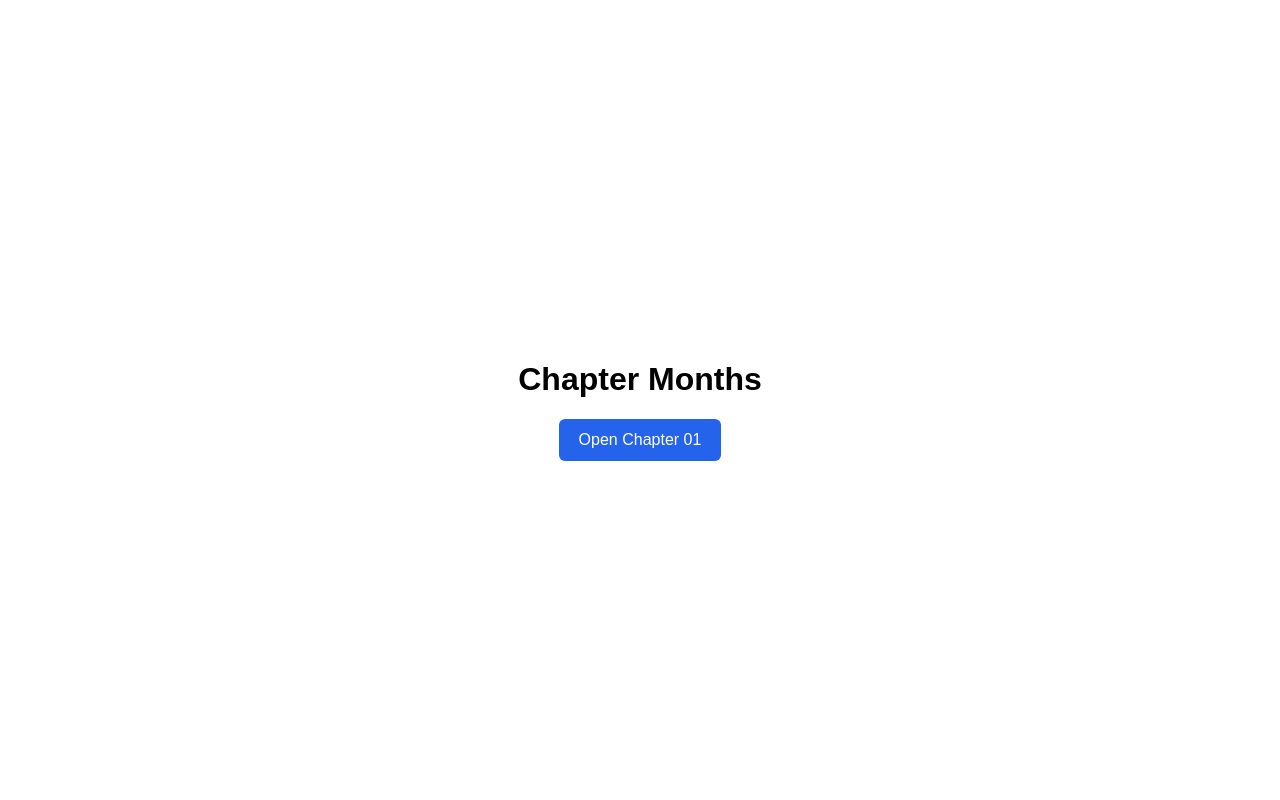
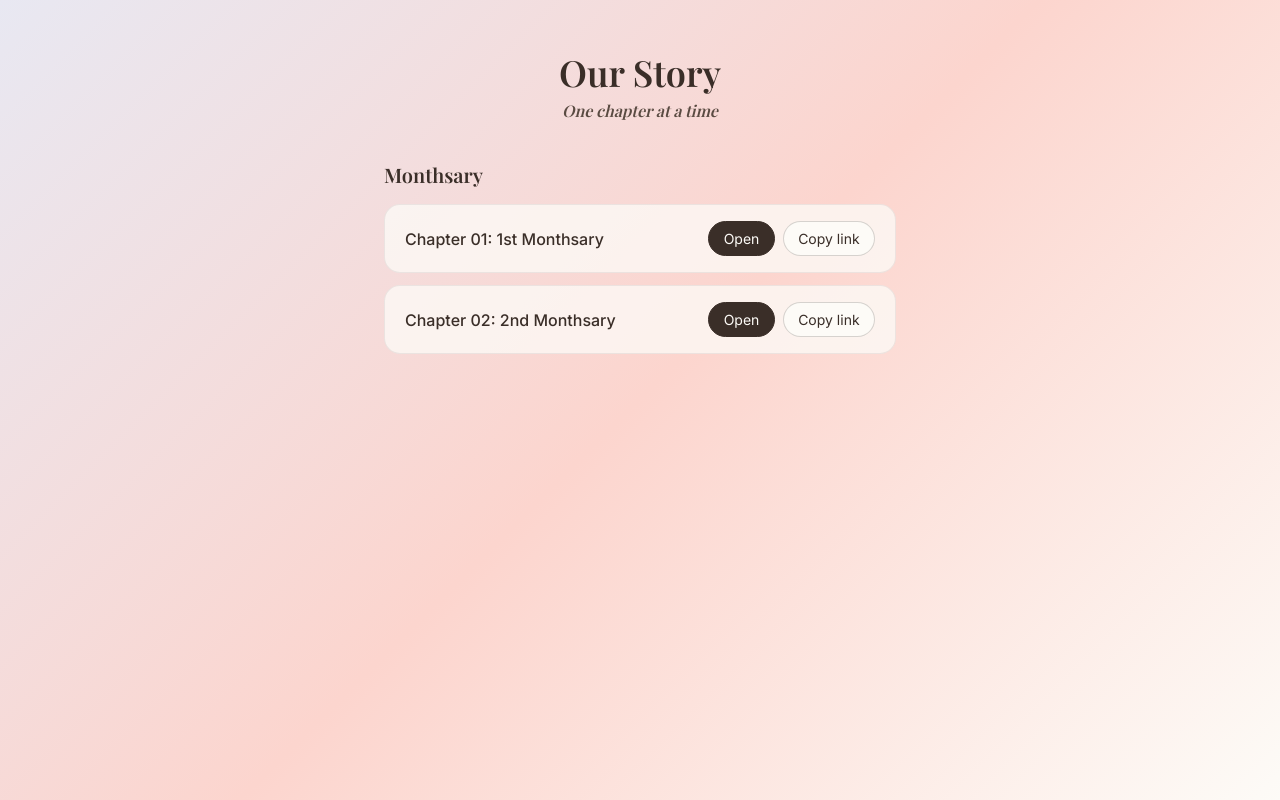
Before and after one commit to 1vannce-alt/our-story, a plain HTML site: page index.html in a window 1280 px wide. Drawn offline with nearby package versions, Linux system fonts and the light colour scheme; a web font is replaced by a local one.

Commit message:
chore: group chapters into monthsary and anniversary folders

```diff
--- a/index.html
+++ b/index.html
@@ -3,37 +3,208 @@
   <head>
     <meta charset="UTF-8" />
     <meta name="viewport" content="width=device-width, initial-scale=1.0" />
-    <title>Chapter Months</title>
+    <title>Our Story</title>
+    <link rel="icon" href="monthsary/chapter-01/assets/icon.svg" type="image/svg+xml" />
+    <link rel="preconnect" href="https://fonts.googleapis.com" />
+    <link rel="preconnect" href="https://fonts.gstatic.com" crossorigin />
+    <link
+      href="https://fonts.googleapis.com/css2?family=Inter:wght@400;500&family=Playfair+Display:ital,wght@0,600;1,400&display=swap"
+      rel="stylesheet"
+    />
     <style>
+      :root {
+        --color-cream: #fdfbf7;
+        --color-blush: #fcd5ce;
+        --color-lavender: #e8e8f2;
+        --color-text-dark: #3a2e28;
+        --color-text-light: #5a4b42;
+      }
+
+      * {
+        box-sizing: border-box;
+      }
+
       body {
-        display: grid;
         min-height: 100vh;
         margin: 0;
-        place-items: center;
-        font-family: Arial, sans-serif;
+        padding: 3rem 1.25rem;
+        font-family: "Inter", sans-serif;
+        color: var(--color-text-dark);
+        background: linear-gradient(-45deg, var(--color-cream), var(--color-blush), var(--color-lavender));
+        background-attachment: fixed;
       }
 
       main {
+        max-width: 32rem;
+        margin: 0 auto;
+      }
+
+      h1,
+      h2 {
+        font-family: "Playfair Display", serif;
+        font-weight: 600;
+      }
+
+      h1 {
+        margin: 0 0 0.25rem;
+        font-size: 2.25rem;
         text-align: center;
       }
 
-      .button {
-        display: inline-block;
-        padding: 0.75rem 1.25rem;
-        color: #fff;
-        background-color: #2563eb;
-        border-radius: 0.375rem;
-        text-decoration: none;
+      .subtitle {
+        margin: 0 0 2.5rem;
+        font-family: "Playfair Display", serif;
+        font-style: italic;
+        color: var(--color-text-light);
+        text-align: center;
       }
 
-      .button:hover {
-        background-color: #1d4ed8;
+      h2 {
+        margin: 0 0 1rem;
+        font-size: 1.25rem;
+      }
+
+      section + section {
+        margin-top: 2.5rem;
+      }
+
+      .chapters {
+        display: grid;
+        gap: 0.75rem;
+        margin: 0;
+        padding: 0;
+        list-style: none;
+      }
+
+      .card {
+        display: flex;
+        flex-wrap: wrap;
+        align-items: center;
+        justify-content: space-between;
+        gap: 0.75rem;
+        padding: 1rem 1.25rem;
+        background: rgba(253, 251, 247, 0.75);
+        border: 1px solid rgba(58, 46, 40, 0.08);
+        border-radius: 1rem;
+      }
+
+      .card-title {
+        font-weight: 500;
+      }
+
+      .actions {
+        display: flex;
+        gap: 0.5rem;
+      }
+
+      .button {
+        padding: 0.5rem 0.9rem;
+        font: inherit;
+        font-size: 0.875rem;
+        color: var(--color-text-dark);
+        text-decoration: none;
+        cursor: pointer;
+        background: var(--color-cream);
+        border: 1px solid rgba(58, 46, 40, 0.2);
+        border-radius: 999px;
+      }
+
+      .button:hover,
+      .button:focus-visible {
+        background: var(--color-blush);
+      }
+
+      .button-primary {
+        color: var(--color-cream);
+        background: var(--color-text-dark);
+        border-color: var(--color-text-dark);
+      }
+
+      .button-primary:hover,
+      .button-primary:focus-visible {
+        color: var(--color-text-dark);
       }
     </style>
   </head>
   <body>
     <main>
-      <h1>Chapter Months</h1>
-      <a class="button" href="chapter-01-month/index.html">Open Chapter 01</a>
+      <h1>Our Story</h1>
+      <p class="subtitle">One chapter at a time</p>
+      <div id="sections"></div>
     </main>
+
+    <script>
+      // Add a new chapter by adding one line here.
+      // url: a path inside this site (ends with "/") or a full external link.
+      const chapters = [
+        { section: "Monthsary", title: "Chapter 01: 1st Monthsary", url: "monthsary/chapter-01/" },
+        {
+          section: "Monthsary",
+          title: "Chapter 02: 2nd Monthsary",
+          url: "https://digibouquet.net/bouquet/99c789a5-8214-433d-8c2b-5e7094a3363d",
+        },
+      ];
+
+      // Sections only show when they have at least one chapter.
+      const sectionOrder = ["Monthsary", "Anniversary"];
+      const container = document.getElementById("sections");
+
+      function fullUrl(url) {
+        return new URL(url, document.baseURI).href;
+      }
+
+      async function copyLink(button, url) {
+        const label = button.textContent;
+        try {
+          await navigator.clipboard.writeText(url);
+          button.textContent = "Copied!";
+        } catch {
+          window.prompt("Copy this link:", url);
+        }
+        setTimeout(() => (button.textContent = label), 1500);
+      }
+
+      for (const name of sectionOrder) {
+        const items = chapters.filter((chapter) => chapter.section === name);
+        if (items.length === 0) continue;
+
+        const section = document.createElement("section");
+        const heading = document.createElement("h2");
+        heading.textContent = name;
+        const list = document.createElement("ul");
+        list.className = "chapters";
+
+        for (const chapter of items) {
+          const link = fullUrl(chapter.url);
+          const item = document.createElement("li");
+          item.className = "card";
+
+          const title = document.createElement("span");
+          title.className = "card-title";
+          title.textContent = chapter.title;
+
+          const actions = document.createElement("div");
+          actions.className = "actions";
+
+          const open = document.createElement("a");
+          open.className = "button button-primary";
+          open.href = link;
+          open.textContent = "Open";
+
+          const copy = document.createElement("button");
+          copy.type = "button";
+          copy.className = "button";
+          copy.textContent = "Copy link";
+          copy.addEventListener("click", () => copyLink(copy, link));
+
+          actions.append(open, copy);
+          item.append(title, actions);
+          list.append(item);
+        }
+
+        section.append(heading, list);
+        container.append(section);
+      }
+    </script>
+  </body>
 </html>
```
Also changed, not shown: monthsary/chapter-01/assets/icon.svg (renamed from chapter-01-month/assets/icon.svg), monthsary/chapter-01/assets/us.jpg (renamed from chapter-01-month/assets/us.jpg), monthsary/chapter-01/index.html (renamed from chapter-01-month/index.html), monthsary/chapter-01/script.js (renamed from chapter-01-month/script.js), monthsary/chapter-01/style.css (renamed from chapter-01-month/style.css), 7 other files.
